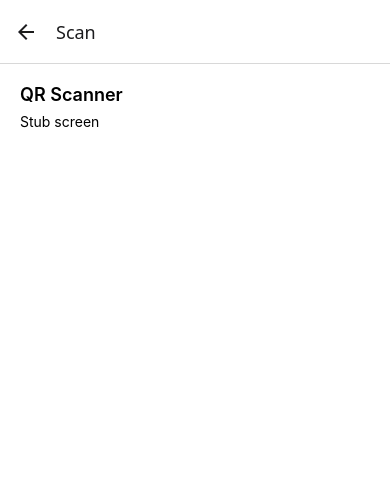
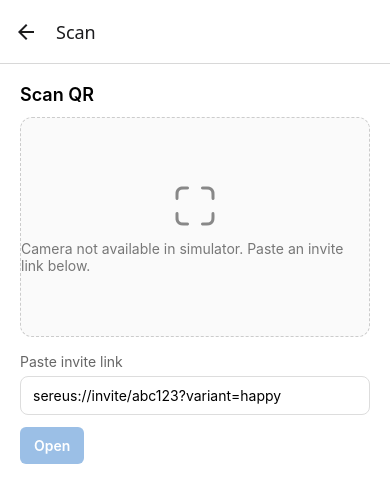
Before and after one commit to gotchoices/sereus-chat, a React Native app: screen /QrScanner in a window 390 px wide. Shown: the top 502 px of the page. Built offline with nearby package versions, Linux system fonts and the light colour scheme.

Commit message:
Generate QR scan screen

```diff
--- a/design/generated/status.json
+++ b/design/generated/status.json
@@ -1 +1 @@
-{"screens":[ {"route":"ConnectionsList","stale":false,"reason":""},{"route":"ChatInterface","stale":false,"reason":""},{"route":"ProfileSetup","stale":false,"reason":""},{"route":"MediaPicker","stale":false,"reason":""},{"route":"SearchInterface","stale":false,"reason":""},{"route":"InvitationGenerator","stale":false,"reason":""},{"route":"QrScanner","stale":true,"reason":"inputs newer than outputs"},{"route":"MessageEditMode","stale":true,"reason":"missing output src/screens/MessageEditMode.tsx"},{"route":"VideoCallActive","stale":true,"reason":"missing output src/screens/VideoCallActive.tsx"},{"route":"VoiceCallOverlay","stale":true,"reason":"missing output src/screens/VoiceCallOverlay.tsx"},{"route":"InvitationAcceptance","stale":true,"reason":"missing output src/screens/InvitationAcceptance.tsx"} ],"timestamp":"2025-11-20T05:05:32Z","staleCount":5}
+{"screens":[ {"route":"ConnectionsList","stale":false,"reason":""},{"route":"ChatInterface","stale":false,"reason":""},{"route":"ProfileSetup","stale":false,"reason":""},{"route":"MediaPicker","stale":false,"reason":""},{"route":"SearchInterface","stale":false,"reason":""},{"route":"InvitationGenerator","stale":false,"reason":""},{"route":"QrScanner","stale":false,"reason":""},{"route":"MessageEditMode","stale":true,"reason":"missing output src/screens/MessageEditMode.tsx"},{"route":"VideoCallActive","stale":true,"reason":"missing output src/screens/VideoCallActive.tsx"},{"route":"VoiceCallOverlay","stale":true,"reason":"missing output src/screens/VoiceCallOverlay.tsx"},{"route":"InvitationAcceptance","stale":true,"reason":"missing output src/screens/InvitationAcceptance.tsx"} ],"timestamp":"2025-11-20T05:08:52Z","staleCount":4}
--- a/src/i18n/locales/en/screens.json
+++ b/src/i18n/locales/en/screens.json
@@ -18,5 +18,12 @@
     "sharePrefix": "Join me on Sereus Chat",
     "scanQRIfVisible": "Scan the QR if visible",
     "toastCopied": "Copied"
+  },
+  "QrScanner": {
+    "title": "Scan QR",
+    "simulatorNote": "Camera not available in simulator. Paste an invite link below.",
+    "pasteLabel": "Paste invite link",
+    "pastePlaceholder": "sereus://invite/abc123?variant=happy",
+    "open": "Open"
   }
 }
--- a/src/i18n/locales/es/screens.json
+++ b/src/i18n/locales/es/screens.json
@@ -18,5 +18,12 @@
     "sharePrefix": "Únete conmigo en Sereus Chat",
     "scanQRIfVisible": "Escanea el QR si está visible",
     "toastCopied": "Copiado"
+  },
+  "QrScanner": {
+    "title": "Escanear QR",
+    "simulatorNote": "Cámara no disponible en el simulador. Pega un enlace abajo.",
+    "pasteLabel": "Pegar enlace de invitación",
+    "pastePlaceholder": "sereus://invite/abc123?variant=happy",
+    "open": "Abrir"
   }
 }
--- a/src/screens/QrScanner.tsx
+++ b/src/screens/QrScanner.tsx
@@ -1,16 +1,82 @@
-import React from 'react';
-import { View, Text, StyleSheet } from 'react-native';
+import React, { useMemo, useState } from 'react';
+import { View, Text, StyleSheet, TextInput, TouchableOpacity, Platform } from 'react-native';
+import Ionicons from 'react-native-vector-icons/Ionicons';
+import { useT } from '../i18n';
 
 export default function QrScanner() {
+  const t = useT();
+  const [value, setValue] = useState('');
+  const valid = useMemo(() => {
+    if (!value) return false;
+    return /^sereus:\/\/invite\/[A-Za-z0-9_-]+(\?.*)?$/.test(value.trim());
+  }, [value]);
+
   return (
     <View style={styles.container}>
-      <Text style={styles.title}>QR Scanner</Text>
-      <Text>Stub screen</Text>
+      <Text style={styles.title}>{t('screens.QrScanner.title')}</Text>
+      <View style={styles.preview} accessibilityLabel="Camera preview placeholder">
+        <Ionicons name={Platform.OS === 'ios' ? 'scan-outline' : 'scan-outline'} size={48} color="#888" />
+        <Text style={styles.previewText}>{t('screens.QrScanner.simulatorNote')}</Text>
+      </View>
+      <Text style={styles.label}>{t('screens.QrScanner.pasteLabel')}</Text>
+      <TextInput
+        style={styles.input}
+        placeholder={t('screens.QrScanner.pastePlaceholder')}
+        value={value}
+        onChangeText={setValue}
+        autoCapitalize="none"
+        autoCorrect={false}
+        testID="qr-paste-input"
+      />
+      <TouchableOpacity
+        style={[styles.openBtn, !valid && styles.openBtnDisabled]}
+        disabled={!valid}
+        onPress={() => {
+          // In future: navigate to InvitationAcceptance with parsed token
+        }}
+        accessibilityLabel="Open invite"
+        testID="qr-open"
+      >
+        <Text style={styles.openText}>{t('screens.QrScanner.open')}</Text>
+      </TouchableOpacity>
     </View>
   );
 }
 
 const styles = StyleSheet.create({
   container: { flex: 1, backgroundColor: '#fff', padding: 20 },
-  title: { fontSize: 18, fontWeight: '600', marginBottom: 8 }
+  title: { fontSize: 18, fontWeight: '600', marginBottom: 12 },
+  preview: {
+    height: 220,
+    borderRadius: 12,
+    borderWidth: 1,
+    borderStyle: 'dashed',
+    borderColor: '#cccccc',
+    alignItems: 'center',
+    justifyContent: 'center',
+    marginBottom: 16,
+    backgroundColor: '#fafafa',
+  },
+  previewText: { color: '#777', marginTop: 8 },
+  label: { color: '#666', marginBottom: 6 },
+  input: {
+    borderWidth: 1,
+    borderColor: '#ddd',
+    borderRadius: 8,
+    paddingHorizontal: 12,
+    paddingVertical: 10,
+    fontSize: 14,
+  },
+  openBtn: {
+    alignSelf: 'flex-start',
+    marginTop: 12,
+    paddingVertical: 10,
+    paddingHorizontal: 14,
+    backgroundColor: '#0066cc',
+    borderRadius: 6,
+  },
+  openBtnDisabled: {
+    backgroundColor: '#9bbfe6',
+  },
+  openText: { color: '#fff', fontWeight: '600' },
 });
```
Also changed, not shown: design/generated/meta/outputs.json (+10 -0 lines).
